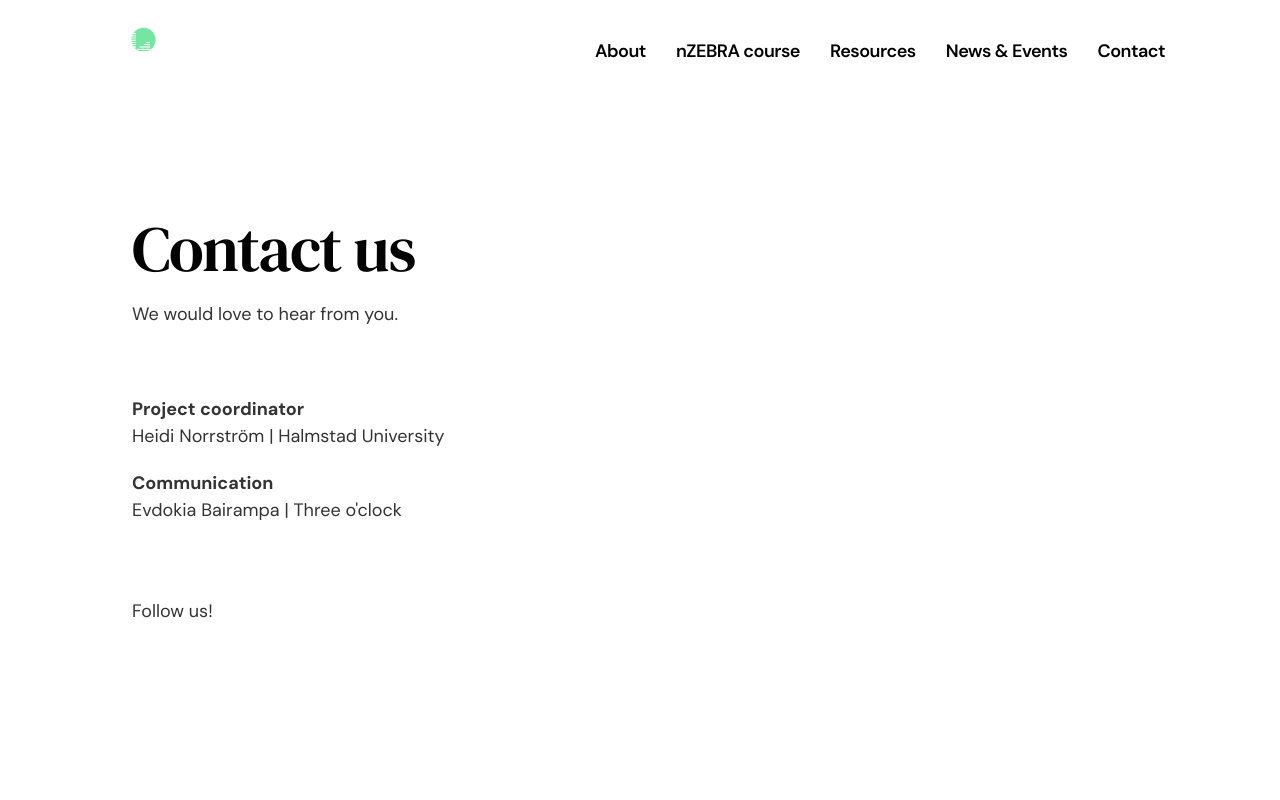
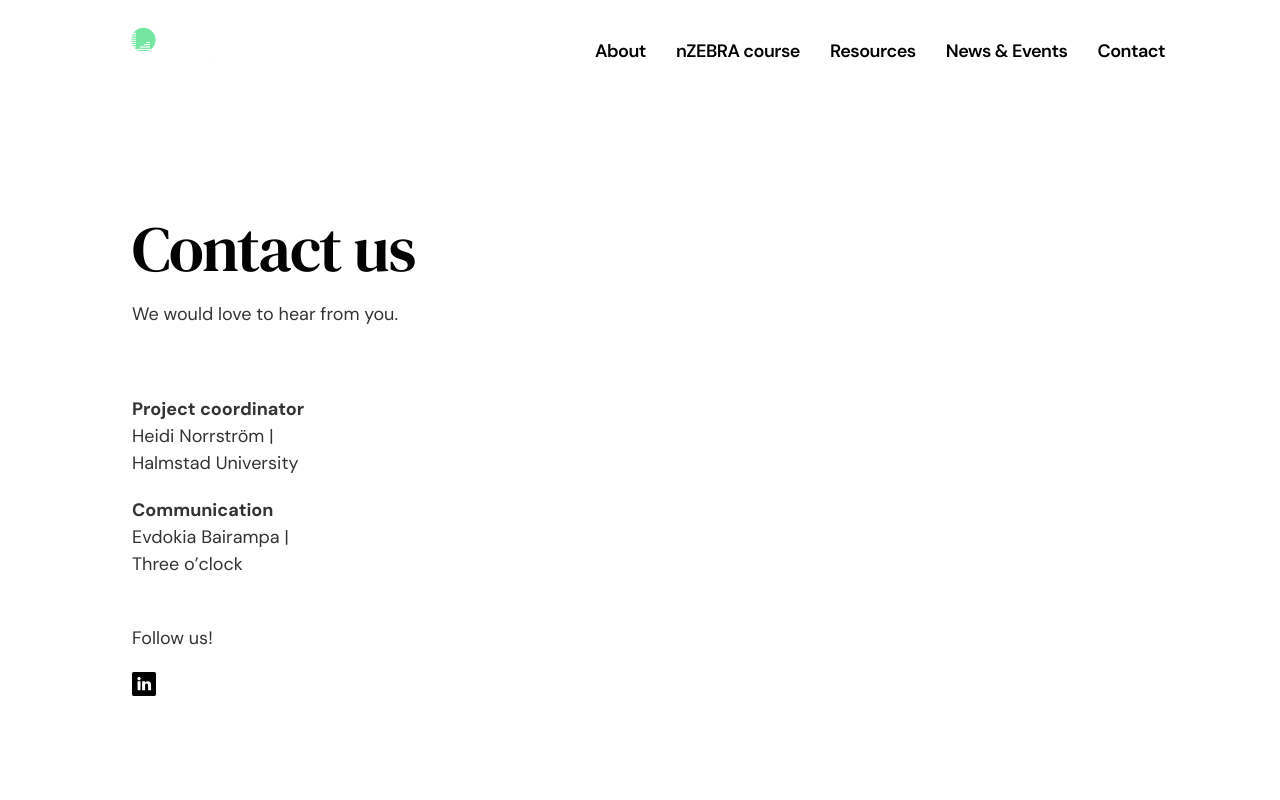
Before and after one commit to threeoclockagency/nzebra, an Astro site: page /contact in a window 1280 px wide. Shown: the top 800 px of the page. Built offline with nearby package versions, Linux system fonts and the light colour scheme; Astro itself is replaced by a stand-in of ours; no server answers.

Commit message:
Ajustes: contacto sin email, HSTS sin preload, verificaciones a11y/CSP
- Contacto reescrito a mano (fuera del porter): coordinador (Halmstad University) y
  comunicacion (Three o'clock) con enlace a su institucion, + LinkedIn del proyecto; sin email
- HSTS sin 'preload'
- Verificado: 103 enlaces solo-icono, todos con aria-label
- Verificado: CSP permite script de Matomo (cdn.matomo.cloud) y envio de datos (connect/img a *.matomo.cloud)
- Confirmado: PDF D2.1 entre los 54 documentos

Co-Authored-By: Claude Opus 4.8 (1M context) <noreply@anthropic.com>

```diff
--- a/src/pages/contact.astro
+++ b/src/pages/contact.astro
@@ -1,46 +1,57 @@
 ---
+// Hand-authored (not generated by scripts/port-pages.mjs): the original page
+// only offered a Brevo form, which we removed. Per the brief we show the two
+// contacts with their role and institution (linked) plus the project LinkedIn,
+// and no email address.
 import BaseLayout from '../layouts/BaseLayout.astro';
 import Header from '../components/Header.astro';
 ---
 
-<BaseLayout title="Contact — nZEBRA" description="Get in touch with the nZEBRA project consortium.">
+<BaseLayout
+  title="Contact — nZEBRA"
+  description="Contact the nZEBRA project consortium: project coordination at Halmstad University and communication by Three o’clock."
+>
   <div class="news-wrap">
     <div class="wrap">
       <Header variant="light" />
-      <header class="uui-section_header10">
-        <div class="uui-page-padding-3">
-          <div class="uui-container-small"></div>
-        </div>
-      </header>
       <section class="uui-section_contact03">
         <div class="uui-page-padding-7">
           <div class="uui-container-large-4">
             <div class="uui-padding-vertical-xhuge-8">
-              <div class="w-layout-grid uui-contact03_component">
               <div class="uui-contact03_content">
                 <h1 class="heading-17">Contact us</h1>
                 <div class="uui-space-xsmall-3"></div>
                 <div class="text-regular">We would love to hear from you.</div>
                 <div class="uui-contact03_contact-list">
-                    <div id="w-node-_2aa7cb36-4a23-c9d5-9d6a-c48755a67573-a2968324" class="div-block-58">
-                      <div class="text-regular"><strong>Project coordinator<br></strong>Heidi Norrström | Halmstad University</div>
-                      <div class="text-regular"><strong>Communication<br></strong>Evdokia Bairampa | Three o&#x27;clock </div>
-                      <div class="text-regular"><br><br>Follow us!</div>
+                  <div class="div-block-58">
+                    <div class="text-regular">
+                      <strong>Project coordinator<br /></strong>
+                      Heidi Norrström |
+                      <a
+                        href="https://www.hh.se"
+                        target="_blank"
+                        rel="noopener noreferrer">Halmstad University</a>
+                    </div>
+                    <div class="text-regular">
+                      <strong>Communication<br /></strong>
+                      Evdokia Bairampa |
+                      <a
+                        href="https://threeoclock.co"
+                        target="_blank"
+                        rel="noopener noreferrer">Three o’clock</a>
+                    </div>
+                    <div class="text-regular"><br />Follow us!</div>
                     <div class="footer-social-block-three-2">
-
-
-
+                      <a
+                        href="https://www.linkedin.com/company/nzebra/"
+                        target="_blank"
+                        rel="noopener noreferrer"
+                        class="footer-social-link-three-2 w-inline-block"
+                        aria-label="nZEBRA on LinkedIn"
+                      >
+                        <img src="/images/linkedin_1384046.svg" width="24" alt="" />
+                      </a>
                     </div>
-                    </div>
-                  </div>
-                </div>
-                <div class="uui-contact03_form-wrapper w-form">
-
-                  <div class="success-message-2 w-form-done">
-                    <div class="success-text">Thank you! Your submission has been received!</div>
-                  </div>
-                  <div class="error-message-2 w-form-fail">
-                    <div class="error-text">Oops! Something went wrong while submitting the form.</div>
                   </div>
                 </div>
               </div>
```
Also changed, not shown: scripts/port-pages.mjs (+1 -7 lines), vercel.json. Lines whose indentation alone changed are shown as unchanged.
